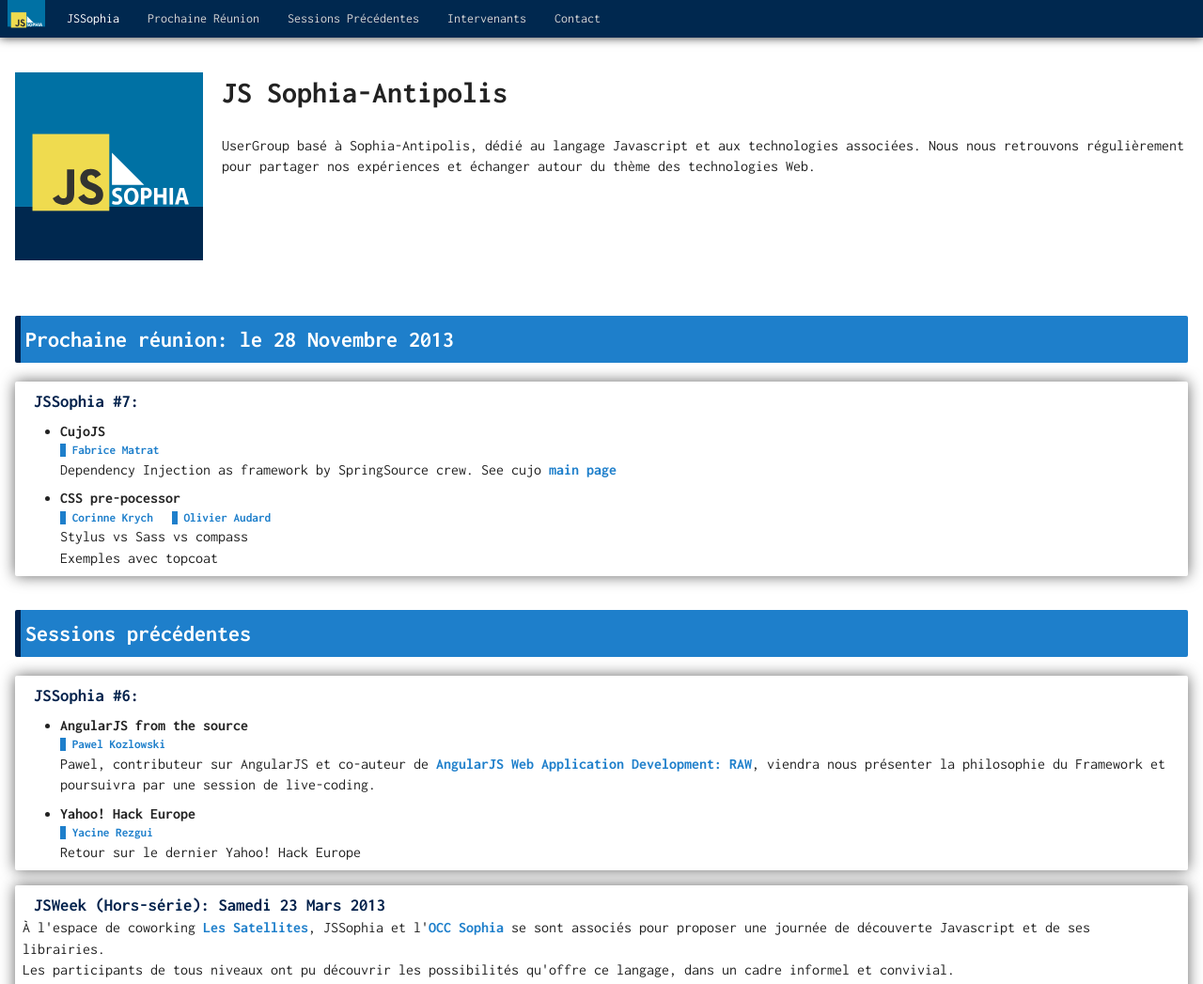
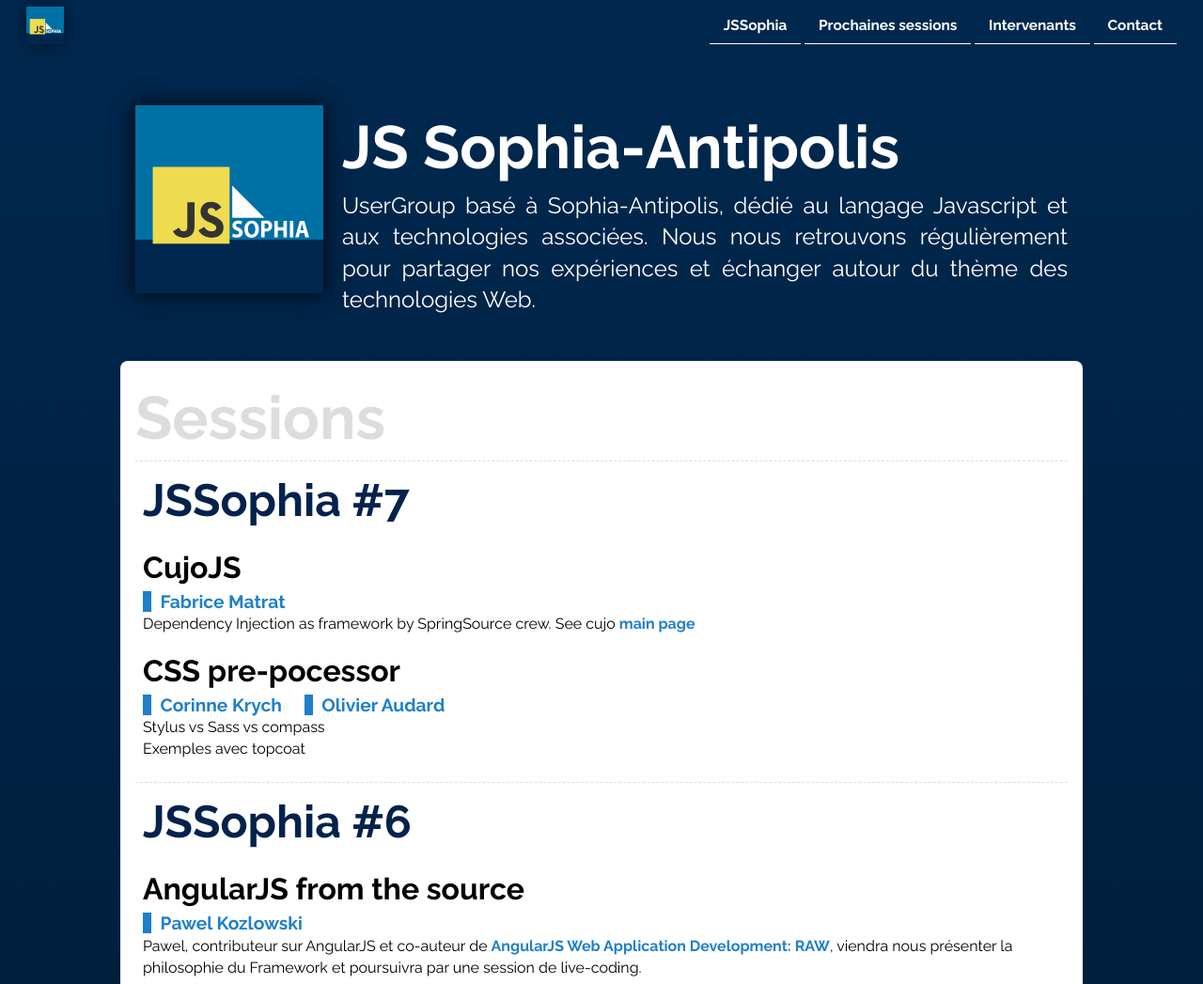
Before and after one commit to jssophia/jssophia.github.com, a plain HTML site: page index.html in a window 1280 px wide. Shown: the top 1047 px of the page at 94% size. Drawn offline with Linux system fonts and the light colour scheme.

Commit message:
New design

```diff
--- a/css/main.css
+++ b/css/main.css
@@ -13,7 +13,11 @@
 body {
     font-size: 1em;
     line-height: 1.4;
-    font-family: 'Inconsolata', sans-serif;
+    font-family: 'Raleway', 'sans-serif';
+    width: 80%;
+    margin: 0 auto;
+    background: linear-gradient(#00284F, black);
+    color: #FFF;
 }
 
 ::-moz-selection {
@@ -56,6 +60,36 @@
     padding: 0.2em 0;
 }
 
+ul, ol {
+    padding:0;
+}
+
+a {
+    color: #1E7FCB;
+    font-weight: bold;
+    text-decoration: none;
+}
+a:hover {
+    text-decoration: underline;
+}
+
+h1 {
+    font-size: 4em;
+}
+h2 {
+    font-size: 3em;
+}
+h3 {
+    margin: 0;
+    font-size: 3em;
+}
+h4 {
+    font-size: 2em;
+}
+h5 {
+    margin: 0;
+    font-size: 1.2em;
+}
 
 /* ==========================================================================
    Author's custom styles
@@ -64,58 +98,86 @@
 /* Navigation top-bar */
 nav {
     position: fixed;
+    padding: 0.5em 2em;
+    box-sizing: border-box;
     top: 0;
+    left: 0;
     width: 100%;
 
-    background: #00284F;
+    background: rgba(0, 40, 79, 0.9);
     color: white;
 
     font-size: 14px;
 
-    box-shadow: 0 0 10px #333;
+    /* box-shadow: 0 0 50px #AAA; */
+    /* border-bottom: 1px dashed #111; */
 }
     nav ul {
+        float: right;
         margin: 0;
         padding: 0;
     }
         nav li {
-            float: left;
+            /* float: left; */
             line-height: 40px;
             padding: 0;
+
+            display: inline-block;
         }
         nav .active a {
             color: white;
         }
         nav a {
-            color: lightgray;
+            color: #FFF;
             padding: 10px 15px;
             text-decoration: none;
+
+            font-size: 1.1em;
+            color: #FFF;
+            border-bottom: 1px solid;
         }
         nav li:hover {
             background:#0071A4;
         }
 
-#logo-nav {
-    float: left;
-    margin: 0 8px;
+            nav li:hover a {
+                text-decoration:none;
+            }
+
+
+.logo {
+    display: block;
+    box-shadow: 0 0 20px rgba(0, 0, 0, 0.5);
 }
+
+    #logo-nav {
+        float: left;
+    }
 
 /* header */
 header {
     padding: 1em;
-    margin-top: 40px;
+    margin-top: 6em;
 }
     header .logo {
         float: left;
-        margin-right: 1em;
-        width: 200px;
+        /* position: absolute; */
+        /* margin-top: 100px; */
+        display: block;
+        /* margin-right: 1em; */
+        /* width: 200px; */
 
     }
         header .logo img {
             width: 100%;
         }
     header h1, header p {
+        margin: 0;
         margin-left: 220px;
+        text-align: justify;
+    }
+    header p {
+        font-size: 1.5em;
     }
 
 
@@ -124,22 +186,83 @@
     padding: 1em;
 }
 
-/*.content h2 {
-    text-align: center;
-    border-bottom: 1px solid grey;
-    margin: auto 20px;
-}*/
+footer {
+    margin-bottom: 5em;
+}
+
+.content {
+    margin-top: 2em;
+    background: #FFF;
+    border-radius: 0.5em;
+}
+
+.content h2 {
+    color: #DDD;
+    font-size: 4em;
+    margin: 0;
+}
+
+/* Sessions */
+
+article {
+    margin-bottom: 1em;
+    padding: 0.5em;
+    /*border: 1px solid #1E7FCB;
+    border-left: 6px solid #1E7FCB;
+
+    */
+    /* box-shadow: 0 0 1em #666
+; */
+    color: #000;
+    border-top: 1px dashed #DDD;
+}
+
+span.date {
+    float: right;
+    color: #CCC;
+    vertical-align: bottom;
+}
+
+article > h3 {
+    color: #03224C;
+}
+
+article > ul {
+    display: block;
+    margin: 0;
+    padding: 0;
+}
+
+article h4 {
+    margin: 0.5em 0 0 0 ;
+}
+
+article p {
+    margin: 0;
+}
+
+article h5 a {
+    margin-right: 1em;
+    padding-left: 0.5em;
+    border-left: 0.5em solid #1E7FCB;
+}
+
+li {
+    list-style-type: none;
+}
 
 /* Speakers list */
 .speakers > ul > li {
     list-style-type: none;
-    float: left;
-    display: block;
-    width: 400px;
-    height: 150px;
+    /* float: left; */
+    display: inline-block;
+    width: 32%;
+    /* height: 150px; */
+    /* height: 150px; */
+    vertical-align: top;
 }
     .speakers li img {
-        width: 150px;
+        width: 100px;
         float: left;
         margin-right: 5px;
     }
@@ -148,70 +271,9 @@
     list-style: none;
 }
 
-article {
-    margin-bottom: 1em;
-    padding: 0.5em;
-    /*border: 1px solid #1E7FCB;
-    border-left: 6px solid #1E7FCB;
-
-    */
-    border-radius: 2px;
-    box-shadow: 0 0 1em #666
+.speakers h3 {
+    font-size: 1.2em;
 }
-
-article > h3 {
-    display: block;
-    margin: 0;
-    padding-left: 12px;
-    color: #03224C;
-}
-
-article > ul {
-    display: block;
-    margin: 0;
-}
-
-article h4 {
-    margin: 0.5em 0 0 0 ;
-}
-article h5 {
-    margin: 0;
-}
-article p {
-    margin: 0;
-}
-
-article a {
-    color: #1E7FCB;
-    text-decoration: none;
-    font-weight: bold;
-}
-
-article h5 a {
-    margin-right: 1em;
-    padding-left: 0.5em;
-    border-left: 0.5em solid #1E7FCB
-}
-
-article a:hover {
-    color: #03224C;
-}
-
-h2 {
-    padding-left: 5px;
-    color: #FFF;
-    border-left: 6px solid #03224C;
-    background: #1E7FCB;
-    line-height: 50px;
-    border-radius: 2px;
-}
-
-
-
-
-
-
-
 
 
 
--- a/index.html
+++ b/index.html
@@ -10,16 +10,17 @@
         <meta name="description" content="">
         <meta name="viewport" content="width=device-width">
 
-        <link href='http://fonts.googleapis.com/css?family=Inconsolata:400,700' rel='stylesheet' type='text/css'>
+        <link href='http://fonts.googleapis.com/css?family=Raleway:400,700,300' rel='stylesheet' type='text/css'>
         <link rel="stylesheet" href="css/normalize.min.css">
         <link rel="stylesheet" href="css/main.css">
+
 
         <script src="js/vendor/modernizr-2.6.2.min.js"></script>
     </head>
     <body>
 
         <nav role="nav">
-            <svg version="1.1" id="logo-nav" xmlns="http://www.w3.org/2000/svg" xmlns:xlink="http://www.w3.org/1999/xlink" x="0px" y="0px"
+            <svg version="1.1" id="logo-nav" class="logo" xmlns="http://www.w3.org/2000/svg" xmlns:xlink="http://www.w3.org/1999/xlink" x="0px" y="0px"
                     width="40px" height="40px" viewBox="0 0 1052 1052" enable-background="new 0 0 1052 1052" xml:space="preserve">
                 <rect fill="#0071A4" width="1052" height="752"/>
                 <rect y="752" fill="#00284F" width="1052" height="300"/>
@@ -60,8 +61,7 @@
             </svg>
             <ul>
                 <li class="active"><a href="#jssophia">JSSophia</a></li>
-                <li><a href="#prochaine-reunion">Prochaine Réunion</a></li>
-                <li><a href="#sessions-precedentes">Sessions Précédentes</a></li>
+                <li><a href="#sessions">Prochaines sessions</a></li>
                 <li><a href="#intervenants">Intervenants</a></li>
                 <li><a href="#contact">Contact</a></li>
             </ul>
@@ -72,7 +72,7 @@
                     <p class="chromeframe">You are using an <strong>outdated</strong> browser. Please <a href="http://browsehappy.com/">upgrade your browser</a> or <a href="http://www.google.com/chromeframe/?redirect=true">activate Google Chrome Frame</a> to improve your experience.</p>
                 <![endif]-->
                 <div class="logo">
-                    <svg version="1.1" id="Calque_4" xmlns="http://www.w3.org/2000/svg" xmlns:xlink="http://www.w3.org/1999/xlink" x="0px" y="0px"
+                    <svg version="1.1" id="logo" class="logo" xmlns="http://www.w3.org/2000/svg" xmlns:xlink="http://www.w3.org/1999/xlink" x="0px" y="0px"
                             width="200px" height="200px" viewBox="0 0 1052 1052" enable-background="new 0 0 1052 1052" xml:space="preserve">
                         <rect fill="#0071A4" width="1052" height="752"/>
                         <rect y="752" fill="#00284F" width="1052" height="300"/>
@@ -122,11 +122,11 @@
             </hgroup>
         </header>
         <div class="content" role="main">
-            <section class="prochaine-reunion">
-                <h2 id="prochaine-reunion" class="center">Prochaine réunion: le 28 Novembre 2013</h2>
+            <section id="sessions">
+                <h2>Sessions</h2>
                 <!-- TALKS -->
                 <article>
-                    <h3>JSSophia #7: </h3>
+                    <h3>JSSophia #7</h3>
                     <ul>
                         <li>
                             <h4>CujoJS</h4>
@@ -144,18 +144,14 @@
                                 <a href="https://twitter.com/_dhar">Olivier Audard</a>
                             </h5>
                             <p>
-                                Stylus vs Sass vs compass <br />
+                                Stylus vs Sass vs compass <br>
                                 Exemples avec topcoat
                             </p>
                         </li>
                     </ul>
                 </article>
-            </section>
-            <section class="clearfix">
-                <h2 id="sessions-precedentes">Sessions précédentes</h2>
-
                 <article>
-                    <h3>JSSophia #6: </h3>
+                    <h3>JSSophia #6</h3>
                     <ul>
                         <li>
                             <h4>AngularJS from the source</h4>
@@ -178,7 +174,7 @@
                     </ul>
                 </article>
                 <article>
-                    <h3>JSWeek (Hors-série): Samedi 23 Mars 2013</h3>
+                    <h3>JSWeek (Hors-série)<span class="date">Samedi 23 Mars 2013</span></h3>
                     <p>
                         À l'espace de coworking <a href="http://www.lessatellites.fr/">Les Satellites</a>, JSSophia et l'<a href="http://www.opencoffeesophia.com/">OCC Sophia</a> se sont associés pour proposer une journée de découverte Javascript et de ses librairies.
                     </p>
@@ -210,7 +206,7 @@
                     </ul>
                 </article>
                 <article>
-                    <h3>JSSophia #5: Jeudi 21 Février 2013</h3>
+                    <h3>JSSophia #5<span class="date">Jeudi 21 Février 2013</span></h3>
                     <ul class="unstyled">
                         <li>
                             <h4>Atelier HTML5 Games</h4>
@@ -226,17 +222,17 @@
                                 The example is based on KissingTurtles games (Grails48 hackathon project, see http://kissingturtles.cloudfoundry.com/).
 
                                 We will focus on 3 points:
-                                <ol>
+                                </p><ol>
                                     <li>HTML5 canvas programming: canvas 2D API, browser animation effect</li>
                                     <li>Mobile programming with HTML5 and jQuery mobile, Angular etc..</li>
                                     <li>We then delve into multi-players challenges (using event-push Grails plugin).</li>
                                 </ol>
-                            </p>
+                            <p></p>
                         </li>
                     </ul>
                 </article>
                 <article>
-                    <h3>JSSophia #4: Jeudi 11 Octobre 2012</h3>
+                    <h3>JSSophia #4<span class="date">Jeudi 11 Octobre 2012</span></h3>
                     <ul class="unstyled">
                         <li>
                             <h4>Web Application Testing Automation Infrastructure</h4>
@@ -262,7 +258,7 @@
                     </ul>
                 </article>
                 <article>
-                    <h3>Riviera GUG Coding Week End: 10 août 2012</h3>
+                    <h3>Riviera GUG Coding Week End<span class="date">10 août 2012</span></h3>
                     <ul class="unstyled">
                         <li>
                             <p>
@@ -272,7 +268,7 @@
                     </ul>
                 </article>
                 <article>
-                    <h3>JSSophia #3: 31 Mai 2012</h3>
+                    <h3>JSSophia #3<span class="date">31 Mai 2012</span></h3>
                     <ul class="unstyled">
                         <li>
                             <h4>Backbone.js</h4>
@@ -285,7 +281,7 @@
                     </ul>
                 </article>
                 <article>
-                    <h3>JSSophia #2: 22 Mars 2012</h3>
+                    <h3>JSSophia #2<span class="date">22 Mars 2012</span></h3>
                     <ul class="unstyled">
                         <li>
                             <h4>Alfresco by a JS point of view</h4>
@@ -302,7 +298,7 @@
                     </ul>
                 </article>
                 <article>
-                    <h3>JSSophia #1: 19 Janvier 2012</h3>
+                    <h3>JSSophia #1<span class="date">19 Janvier 2012</span></h3>
                     <ul class="unstyled">
                         <li>
                             Première réunion informelle, autour d'un verre.
@@ -310,6 +306,9 @@
                     </ul>
                 </article>
             </section>
+
+        </div>
+        <footer class="three-cols ">
             <section class="speakers">
                 <h2 id="intervenants">Intervenants</h2>
                 <ul>
@@ -419,10 +418,8 @@
                 </ul>
                 <div class="clearfix"></div>
             </section>
-        </div>
-        <footer class="three-cols ">
             <div>
-                <h5 id="contact">Nous contacter</h5>
+                <h2 id="contact">Nous contacter</h2>
                 <ul>
                     <li>
                         Suivez <a href="https://twitter.com/jssophia">@JSSophia</a> sur Twitter
@@ -436,12 +433,12 @@
                 </ul>
             </div>
             <div>
-                <h5>L'équipe</h5>
+                <h2>L'équipe</h2>
                 JSSophia est organisé par <a href="http://twitter.com/FredGuillaume">Frédéric Guillaume</a> et <a href="http://twitter.com/_dhar">Olivier Audard</a>.
                 <!-- Ajoute ton nom ici  -->
             </div>
             <div>
-                <h5>Soutien</h5>
+                <h2>Soutien</h2>
                 Nos réunions sont hébergées et sponsorisées par <a href="http://www.avisto.com/">Avisto</a>.
             </div>
         </footer>
```
